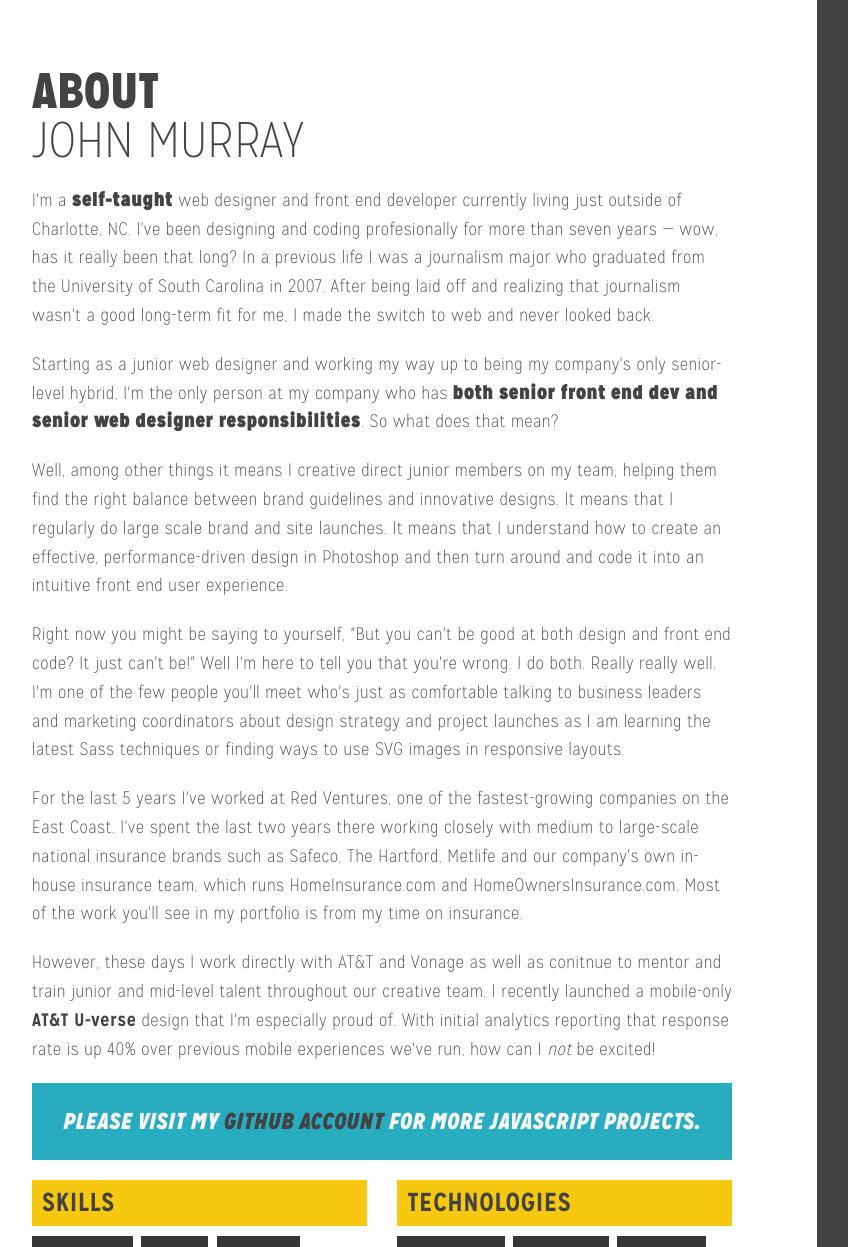
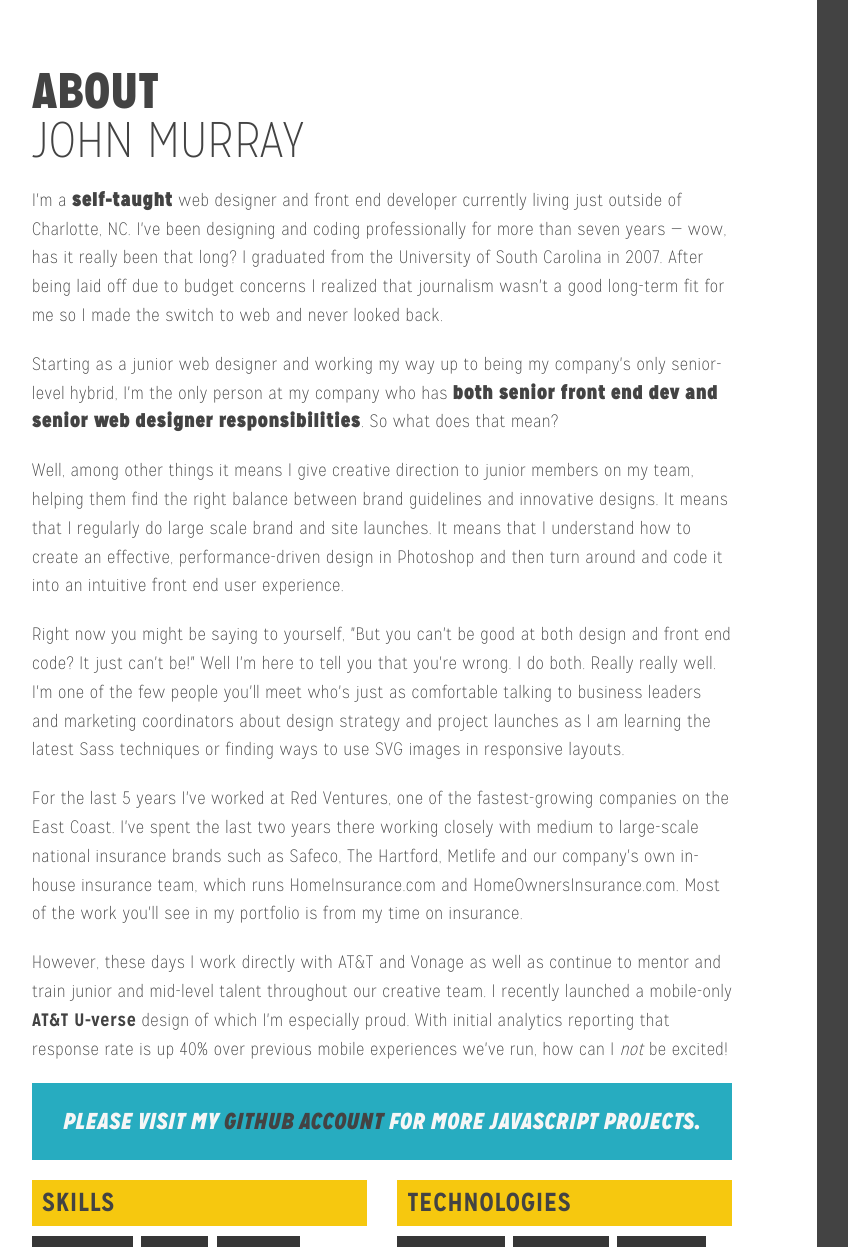
Before and after one commit to heyjohnmurray/Portfolio, a PHP site: page / in a window 1280 px wide. Shown: the part 4078-5325 px from the top of the page, without its empty margins (53-901 px from the left). Run offline with PHP 8.4, Linux system fonts and the light colour scheme; some libraries are stand-ins or nearby versions.

Commit message:
grammar edits

```diff
--- a/att-mobile-site.php
+++ b/att-mobile-site.php
@@ -38,7 +38,7 @@
 
 						<p>Our team took a more holistic approach to solving the problem. We identified key characteristcs that we wanted our mobile experience to have. First, it was critical to have a sticky header that kept the click to call button within reach at all times. Second, we wanted to have links to the plans page on the home page. Offering an easy way to get to the transactional part of the site was a must. Third, the site had to feel like it was created by mobile users for mobile users instead of feeling like a desktop experience shoe-horned into a mobile layout. Fourth, the pricing grid on the plans page needed to allow users to compare plans side-by-side.</p>
 
-						<p>What you see below is a result of the design team's brainstorm sessions. I helped lead the discussion during those sessions and helped drive the overall strategy of the project. I sketched these wireframes as well, and yes, I know I have bad penmanship. Sorry. </p>
+						<p>What you see below is a result of the design team's brainstorm sessions. I helped lead the discussion during those sessions and helped drive the overall strategy of the project. I sketched these wireframes as well. </p>
 					</div>
 					<!-- /.column -->
 				</div>
--- a/index.php
+++ b/index.php
@@ -297,17 +297,17 @@
 							<span>About</span>
 							John Murray
 						</div>
-						<p>I'm a <b>self-taught</b> web designer and front end developer currently living just outside of Charlotte, NC. I've been designing and coding profesionally for more than seven years &mdash; wow, has it really been that long? In a previous life I was a journalism major who graduated from the University of South Carolina in 2007. After being laid off and realizing that journalism wasn't a good long-term fit for me, I made the switch to web and never looked back.</p>
+						<p>I'm a <b>self-taught</b> web designer and front end developer currently living just outside of Charlotte, NC. I've been designing and coding professionally for more than seven years &mdash; wow, has it really been that long? I graduated from the University of South Carolina in 2007. After being laid off due to budget concerns I realized that journalism wasn't a good long-term fit for me so I made the switch to web and never looked back.</p>
 
 						<p>Starting as a junior web designer and working my way up to being my company's only senior-level hybrid, I'm the only person at my company who has <b>both senior front end dev and senior web designer responsibilities</b>. So what does that mean?</p>
 
-						<p>Well, among other things it means I creative direct junior members on my team, helping them find the right balance between brand guidelines and innovative designs. It means that I regularly do large scale brand and site launches. It means that I understand how to create an effective, performance-driven design in Photoshop and then turn around and code it into an intuitive front end user experience.</p>
+						<p>Well, among other things it means I give creative direction to junior members on my team, helping them find the right balance between brand guidelines and innovative designs. It means that I regularly do large scale brand and site launches. It means that I understand how to create an effective, performance-driven design in Photoshop and then turn around and code it into an intuitive front end user experience.</p>
 
 						<p>Right now you might be saying to yourself, "But you can't be good at both design and front end code? It just can't be!" Well I'm here to tell you that you're wrong. I do both. Really really well. I'm one of the few people you'll meet who's just as comfortable talking to business leaders and marketing coordinators about design strategy and project launches as I am learning the latest Sass techniques or finding ways to use SVG images in responsive layouts.</p>
 
 						<p>For the last 5 years I've worked at Red Ventures, one of the fastest-growing companies on the East Coast. I've spent the last two years there working closely with medium to large-scale national insurance brands such as Safeco, The Hartford, Metlife and our company's own in-house insurance team, which runs HomeInsurance.com and HomeOwnersInsurance.com. Most of the work you'll see in my portfolio is from my time on insurance.</p>
 
-						<p>However, these days I work directly with AT&amp;T and Vonage as well as conitnue to mentor and train junior and mid-level talent throughout our creative team. I recently launched a mobile-only <a href="att-mobile-site.php">AT&amp;T U-verse</a> design that I'm especially proud of. With initial analytics reporting that response rate is up 40% over previous mobile experiences we've run, how can I <em>not</em> be excited!</p>
+						<p>However, these days I work directly with AT&amp;T and Vonage as well as continue to mentor and train junior and mid-level talent throughout our creative team. I recently launched a mobile-only <a href="att-mobile-site.php">AT&amp;T U-verse</a> design of which I'm especially proud. With initial analytics reporting that response rate is up 40% over previous mobile experiences we've run, how can I <em>not</em> be excited!</p>
 
 						<div class="row">
 							<div class="column small-12">
--- a/quotes-hoi-redesign.php
+++ b/quotes-hoi-redesign.php
@@ -65,9 +65,9 @@
 					<div class="column small-12">
 						<h2>Design Considerations</h2>
 						<h4>Choosing the right colors</h4>
-						<p>With this redesign, one of my design goals was to give the whole site a much warmer and more initmate feel. I chose a palette with rich purples and a warm, soothing yellow.</p>
+						<p>With this redesign, one of my design goals was to give the whole site a much warmer and more intimate feel. I chose a palette with rich purples and a warm, soothing yellow.</p>
 
-						<p>I also continued to choose very family-friendly imagery. That continued to re-enforce the warm, inviting aesthetic that I was going for with this design. I wanted users to be at ease and to feel like they weren't just buying insurance. I wanted to re-assure them that they were doing something to protect their family.</p>
+						<p>I also continued to choose very family-friendly imagery. That continued to re-enforce the warm, inviting aesthetic that I was going for with this design. I wanted users to be at ease and to feel like they weren't just buying insurance. I wanted to reassure them that they were doing something to protect their family.</p>
 
 						<div class="row">
 							<div class="color-palette quotes-hoi-redesign">
--- a/safeco-multi-test.php
+++ b/safeco-multi-test.php
@@ -8,7 +8,7 @@
 
 				<div class="headline"><span>Safeco</span> Insurance</div>
 
-				<p>Safeco Insurance sells policies to all types of customers. However, Red Ventures only makes money selling policies to people looking for home and auto insurance. Oftentimes we are able to sell on unserviceable customers' information to a third party. This test was an attempt to weed out unserviceable customers but still gather information about them that we can sell to a third party.</p>
+				<p>Safeco Insurance sells policies to all types of customers. However, Red Ventures only makes money selling policies to people looking for home and auto insurance. Oftentimes we are able to sell unserviceable customers' information to a third party. This test was an attempt to weed out unserviceable customers but still gather information about them that we can sell to a third party.</p>
 
 				<ul class="list inline-list has-row-colors">
 					<li>A/B Testing</li>
@@ -73,7 +73,7 @@
 					<div class="column small-12">
 						<h2>Coding Considerations</h2>
 
-						<p>From a coding perspective I wanted to make the experience seemless. Since I was just giving the user a lead form it seemed logical to keep them on the same page (the home page) the whole time. The problem, however, is that providing unique hero backgrounds and header content based on the user's drop down menu selection could look messy.</p>
+						<p>From a coding perspective I wanted to make the experience seamless. Since I was just giving the user a lead form it seemed logical to keep them on the same page (the home page) the whole time. The problem, however, is that providing unique hero backgrounds and header content based on the user's drop down menu selection could look messy.</p>
 
 						<h4>The Solution</h4>
 
```
Also changed, not shown: hi-redesign.php (+3 -3 lines), safeco-redesign.php (+5 -5 lines).
